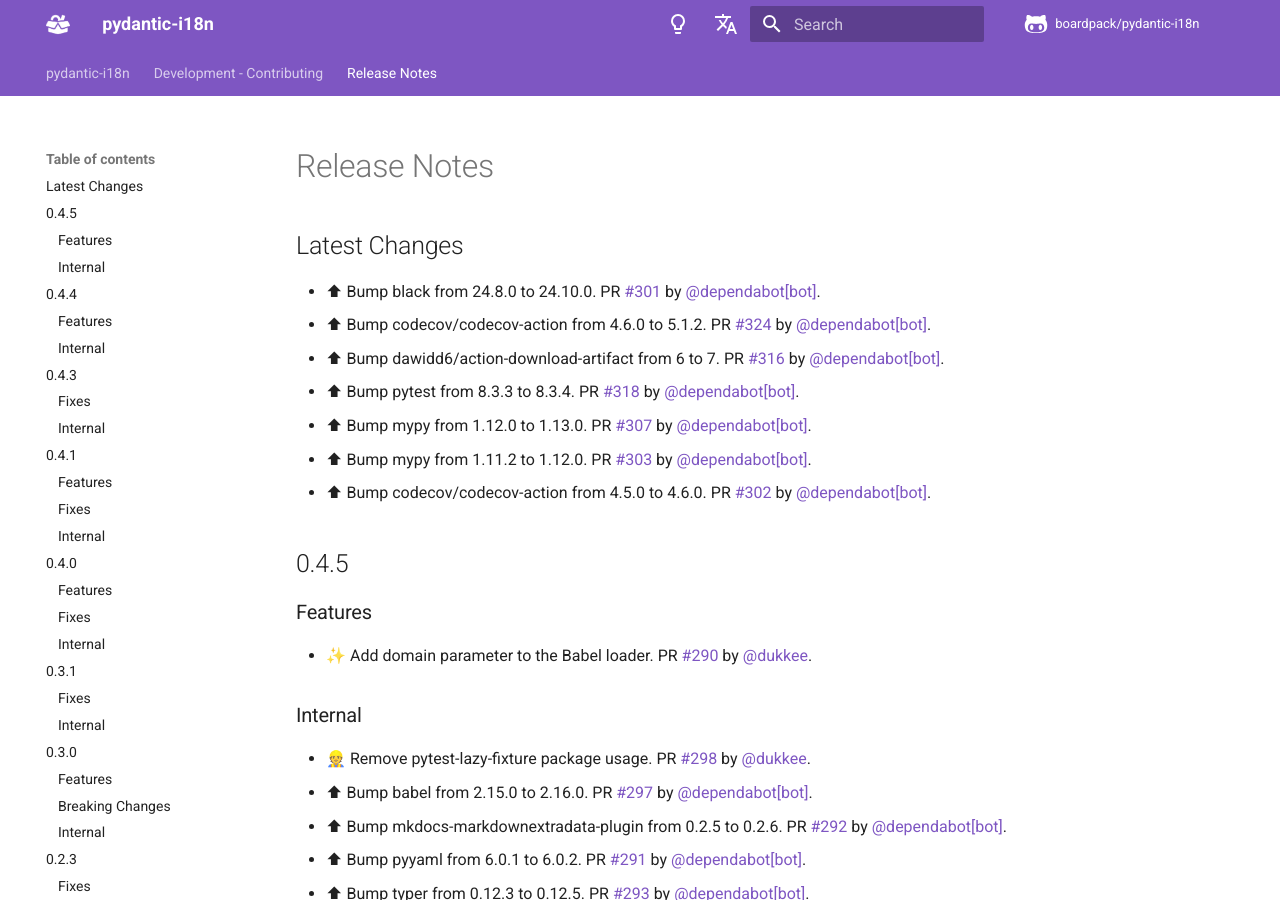
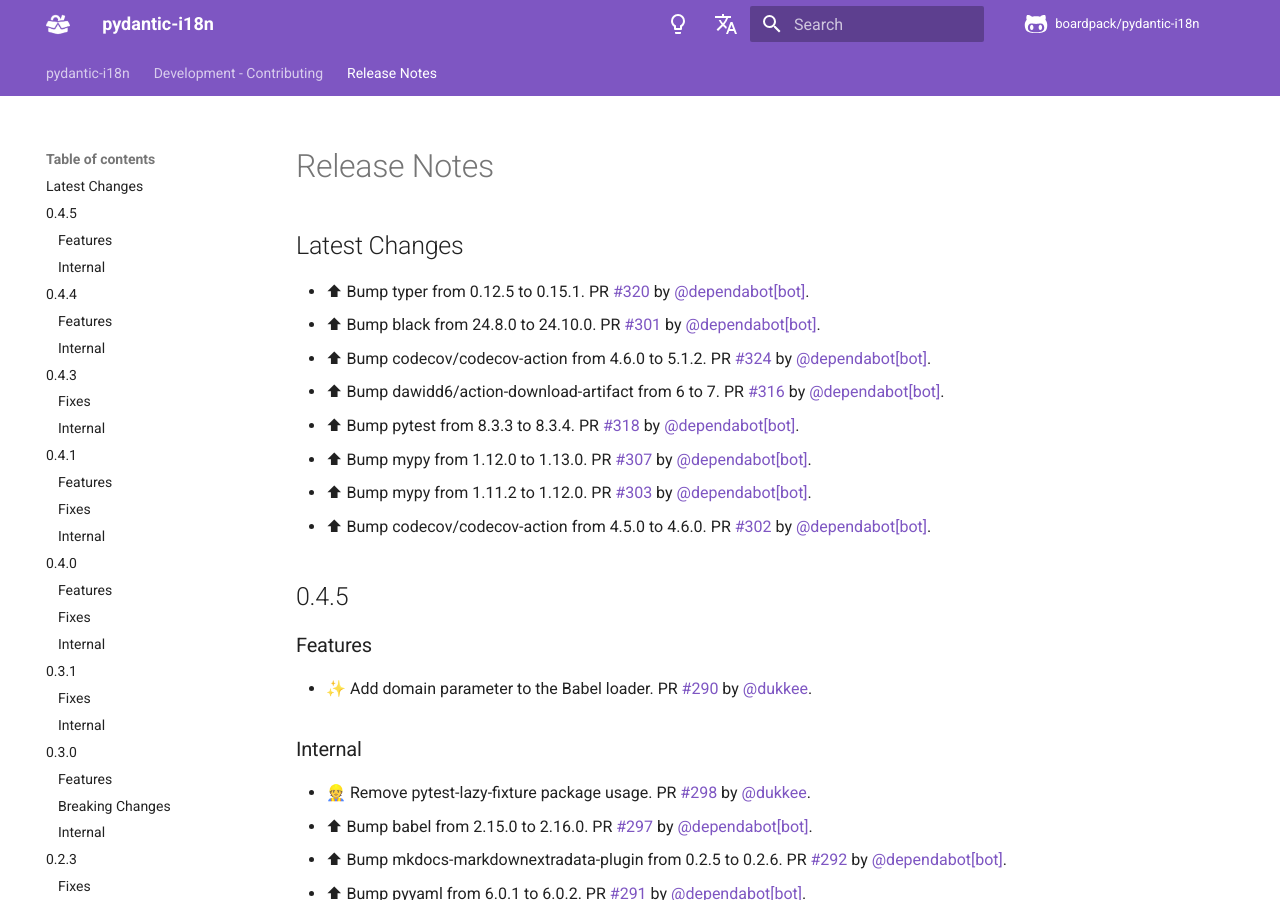
Before and after one commit to boardpack/pydantic-i18n, an MkDocs documentation site: the page built from docs/en/docs/release-notes.md, in a window 1280 px wide and 900 px high. Built offline with MkDocs 1.6.1 and Material for MkDocs 9.7.7, drawn with Linux system fonts in a browser that asks for light colours; comment, search, counter and statistics services are not loaded.

Commit message:
📝 Update release notes

```diff
--- a/docs/en/docs/release-notes.md
+++ b/docs/en/docs/release-notes.md
@@ -2,6 +2,7 @@
 
 ## Latest Changes
 
+* ⬆ Bump typer from 0.12.5 to 0.15.1. PR [#320](https://github.com/boardpack/pydantic-i18n/pull/320) by [@dependabot[bot]](https://github.com/apps/dependabot).
 * ⬆ Bump black from 24.8.0 to 24.10.0. PR [#301](https://github.com/boardpack/pydantic-i18n/pull/301) by [@dependabot[bot]](https://github.com/apps/dependabot).
 * ⬆ Bump codecov/codecov-action from 4.6.0 to 5.1.2. PR [#324](https://github.com/boardpack/pydantic-i18n/pull/324) by [@dependabot[bot]](https://github.com/apps/dependabot).
 * ⬆ Bump dawidd6/action-download-artifact from 6 to 7. PR [#316](https://github.com/boardpack/pydantic-i18n/pull/316) by [@dependabot[bot]](https://github.com/apps/dependabot).
```
